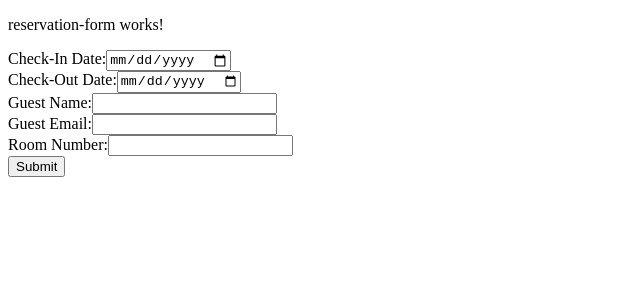
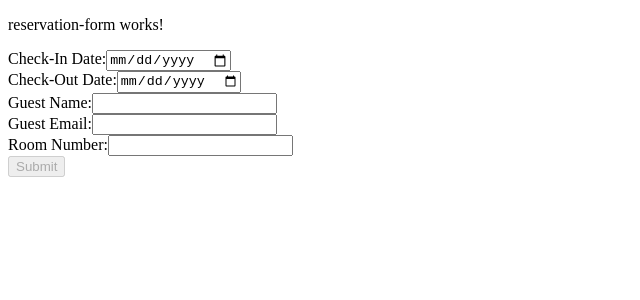
Before and after one commit to darron-haworth/hotel-app, an Angular app: page /new in a window 1280 px wide. Shown: the top 300 px of the page, without its empty margins (0-640 px from the left). Built offline with nearby package versions, Linux system fonts and the light colour scheme.

Commit message:
bind submit button disabled

```diff
--- a/src/app/reservation-form/reservation-form.component.html
+++ b/src/app/reservation-form/reservation-form.component.html
@@ -20,5 +20,5 @@
         <label>Room Number:</label>
         <input type="number" formControlName="roomNumber">
     </div>
-    <button type="submit">Submit</button>
+    <button [disabled]="reservationForm.invalid" type="submit">Submit</button>
 </form>
```
